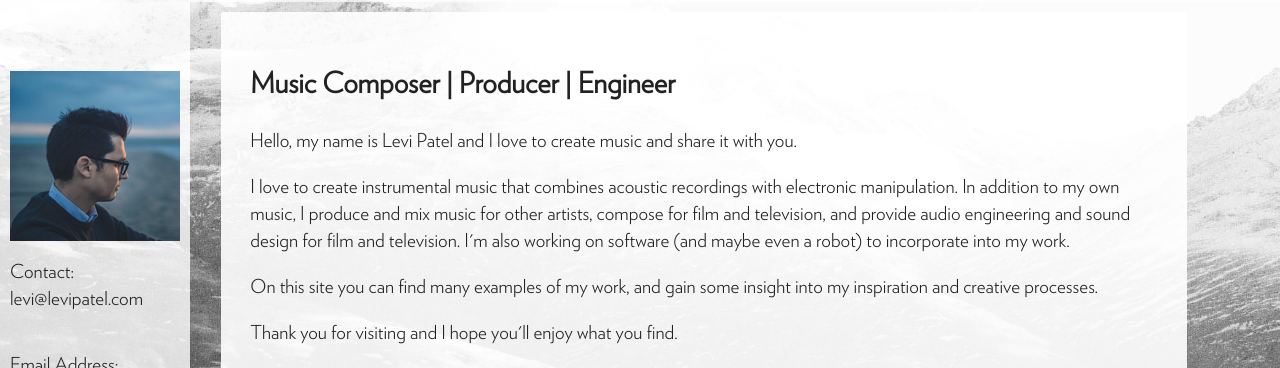
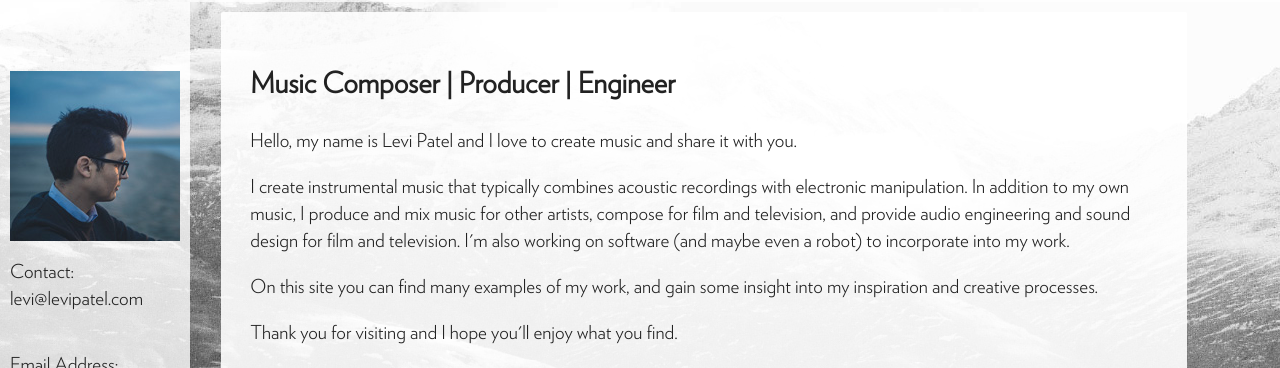
Before and after one commit to levipatel/music, a Jekyll site: the page built from index.html, in a window 1280 px wide and 900 px high. Shown: the part 144-512 px from the top of the window. Built offline with Jekyll 4.4.1, drawn with Linux system fonts in a browser that asks for light colours.

Commit message:
Tweak home page intro paragraph

```diff
--- a/index.html
+++ b/index.html
@@ -7,7 +7,7 @@ layout: default
 
   <p>Hello, my name is Levi Patel and I love to create music and share it with you.</p>
 
-  <p>I love to create instrumental music that combines acoustic recordings with electronic manipulation. In addition to my own music, I produce and mix music for other artists, compose for film and television, and provide audio engineering and sound design for film and television. I'm also working on software (and maybe even a robot) to incorporate into my work.</p>
+  <p>I create instrumental music that typically combines acoustic recordings with electronic manipulation. In addition to my own music, I produce and mix music for other artists, compose for film and television, and provide audio engineering and sound design for film and television. I'm also working on software (and maybe even a robot) to incorporate into my work.</p>
 
   <p>On this site you can find many examples of my work, and gain some insight into my inspiration and creative processes.</p>
 
```
